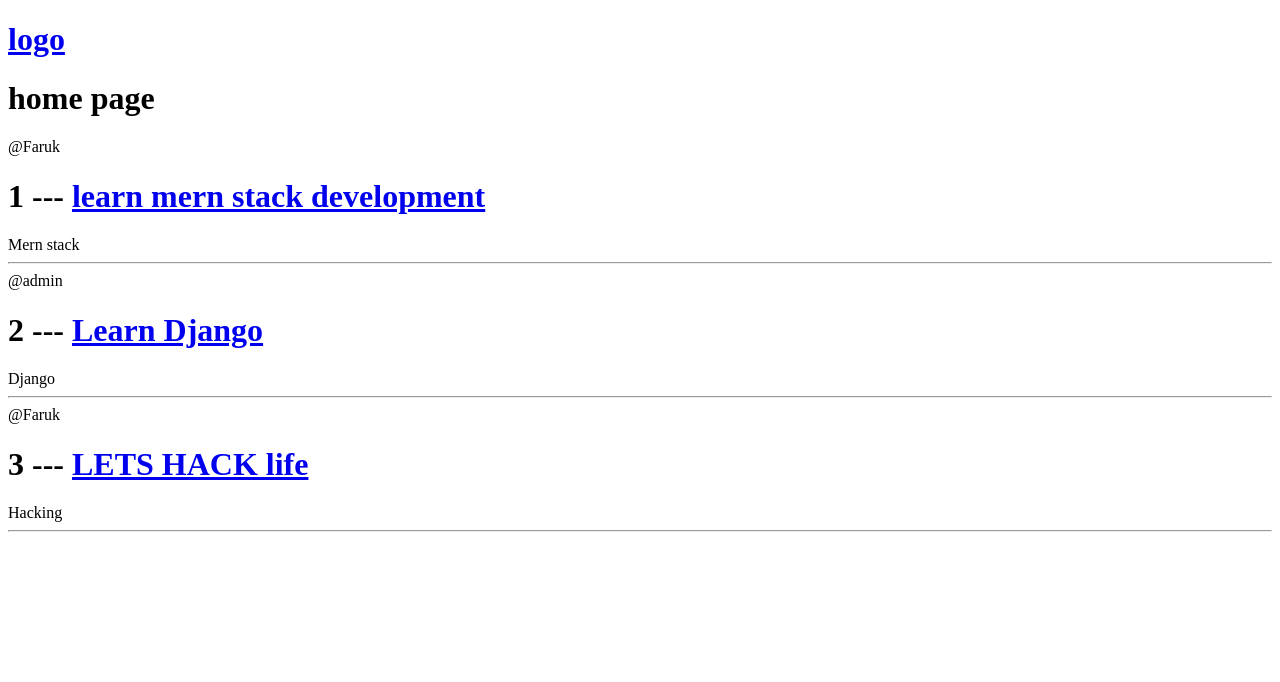
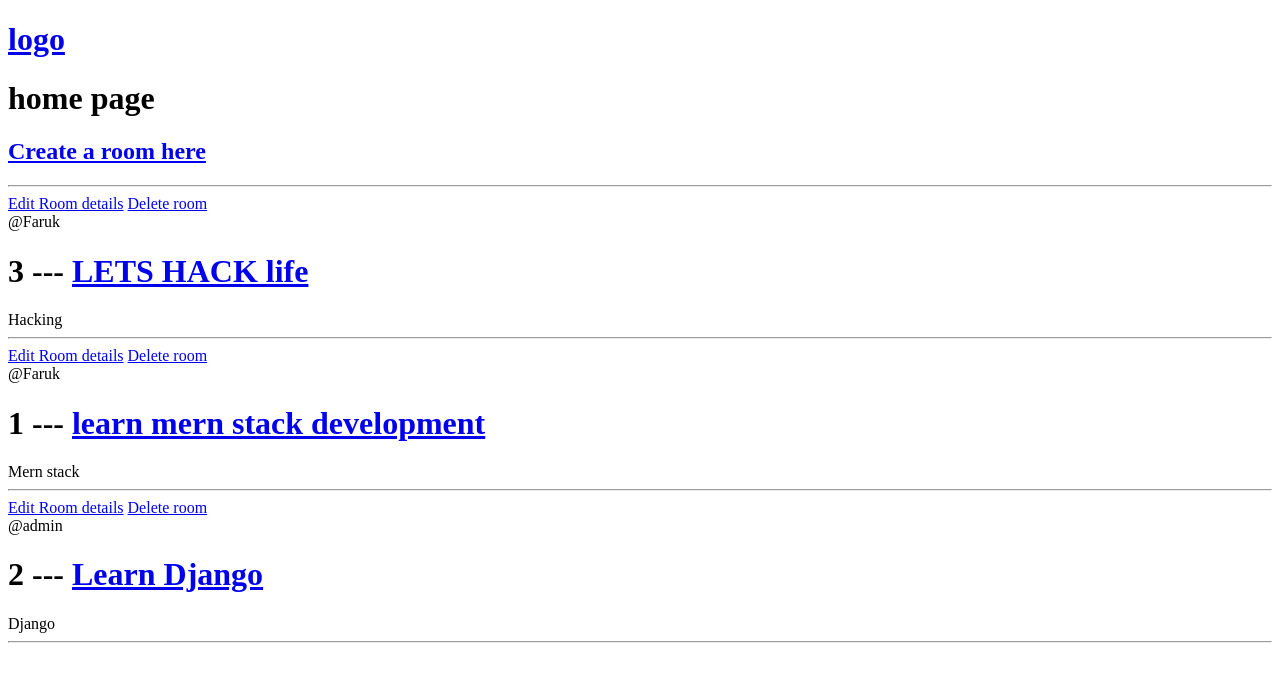
Before and after one commit to JamilFaruque/discord-clone, a Django app: page / in a window 1280 px wide. Shown: the top 682 px of the page. Run offline with Django 4.2, Linux system fonts and the light colour scheme; data comes from the database, SQL or seed files in the repository; both versions use the stored data as it was after the commit.

Commit message:
third commit

```diff
--- a/myapp/models.py
+++ b/myapp/models.py
@@ -18,7 +18,8 @@ class Room(models.Model):
 
     def __str__(self):
          return self.name
-
+    class Meta:
+        ordering =[ '-updated','-created']
 class Message(models.Model):
     user = models.ForeignKey(User, on_delete=models.CASCADE)
     room = models.ForeignKey(Room, on_delete=models.CASCADE)
--- a/myapp/templates/myapp/home.html
+++ b/myapp/templates/myapp/home.html
@@ -5,9 +5,14 @@
 
 <h1>home page</h1>
 
+<div>
 
+    <h2><a href={% url 'create-room'%}>Create a room here</a></h2>
+    <hr>
     <div>
         {% for room in rooms %}
+        <a href = {% url 'update-room' room.id %}>Edit Room details</a>
+        <a href = {% url 'delete-room' room.id %}>Delete room</a>
         <div>
             <span> @{{room.host}}</span>
             <h1>{{room.id}} --- <a href='{% url "room" room.id %}'>{{room.name}}</a></h1>
@@ -16,5 +21,5 @@
         </div>
         {% endfor %}
     </div>
-
+</div>
 {% endblock content %}
--- a/myapp/urls.py
+++ b/myapp/urls.py
@@ -4,4 +4,8 @@ from . import views
 urlpatterns = [
     path('',views.home , name='home'),
     path('room/<str:pk>/',views.room, name='room'),
+
+    path('create-room/',views.createRoom,name='create-room'),
+    path('update-room/<str:pk>/',views.updateRoom, name='update-room'),
+    path('delete-room/<str:pk>/',views.deleteRoom, name='delete-room')
 ]
--- a/myapp/views.py
+++ b/myapp/views.py
@@ -1,5 +1,6 @@
-from django.shortcuts import render
+from django.shortcuts import render,redirect
 from .models import Room
+from .forms import RoomForm
 # Create your views here.
 
 rooms = [
@@ -19,3 +20,34 @@ def room(request,pk):
     room = Room.objects.get(id=pk)
     context = {'room':room}
     return render(request, 'myapp/room.html', context)
+
+def createRoom(request):
+    form = RoomForm()
+    if request.method == 'POST':
+        form = RoomForm(request.POST)
+        if form.is_valid():
+            form.save()
+            return redirect('home')
+    context = {'form':form}
+    return render(request,'myapp/create-room.html', context)
+
+def updateRoom(request,pk):
+    room = Room.objects.get(id=pk)
+    form = RoomForm(instance=room)
+
+    if request.method == 'POST':
+        form = RoomForm(request.POST,instance=room)
+        if form.is_valid:
+            form.save()
+            return redirect('home')
+    context = {'form': form}
+    return render(request,'myapp/update-room.html',context)
+
+
+def deleteRoom(request,pk):
+    room = Room.objects.get(id=pk)
+    if request.method =="POST":
+        room.delete()
+        return redirect('home')
+    context = {'obj':room}
+    return render(request,'myapp/delete.html',context)
```
Also changed, not shown: myapp/forms.py (added, +7 -0 lines), myapp/templates/myapp/create-room.html (added, +15 -0 lines), myapp/templates/myapp/delete.html (added, +14 -0 lines), myapp/templates/myapp/update-room.html (added, +15 -0 lines), db.sqlite3. Lines whose indentation alone changed are shown as unchanged.
